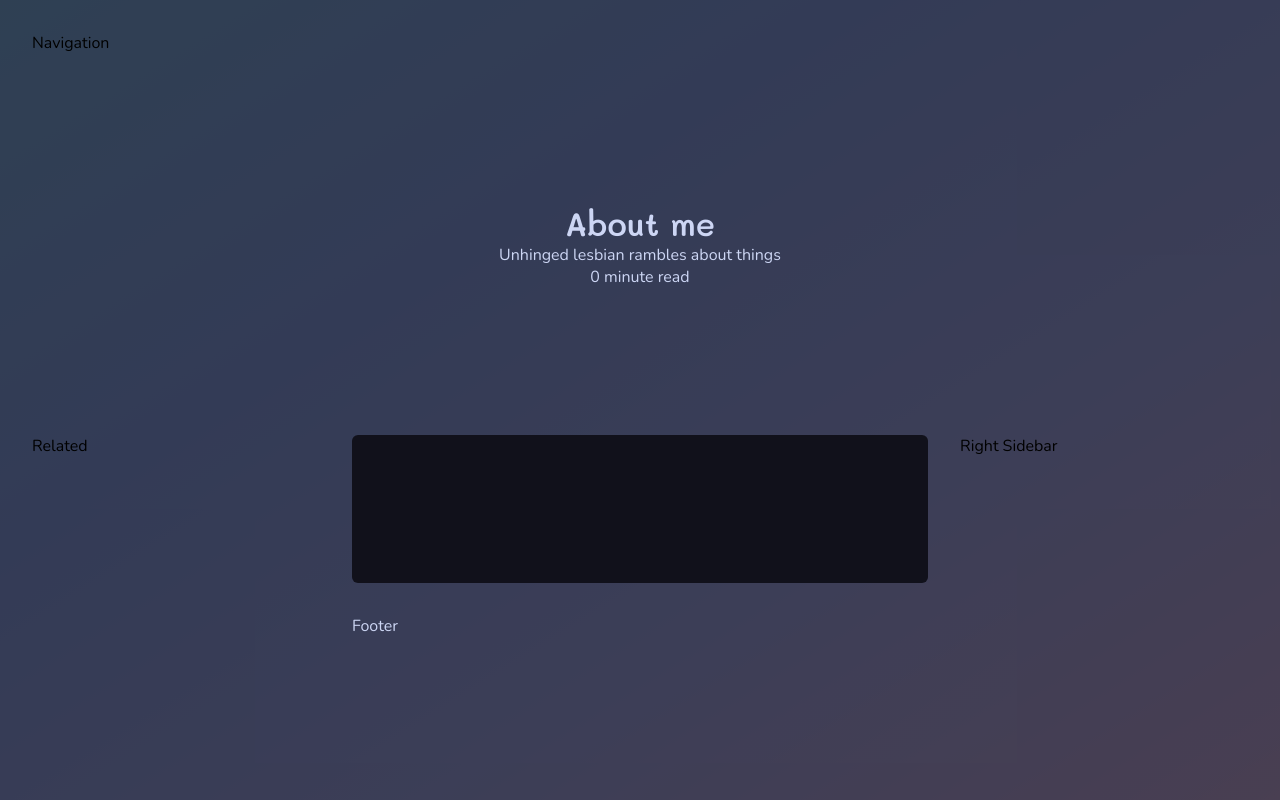
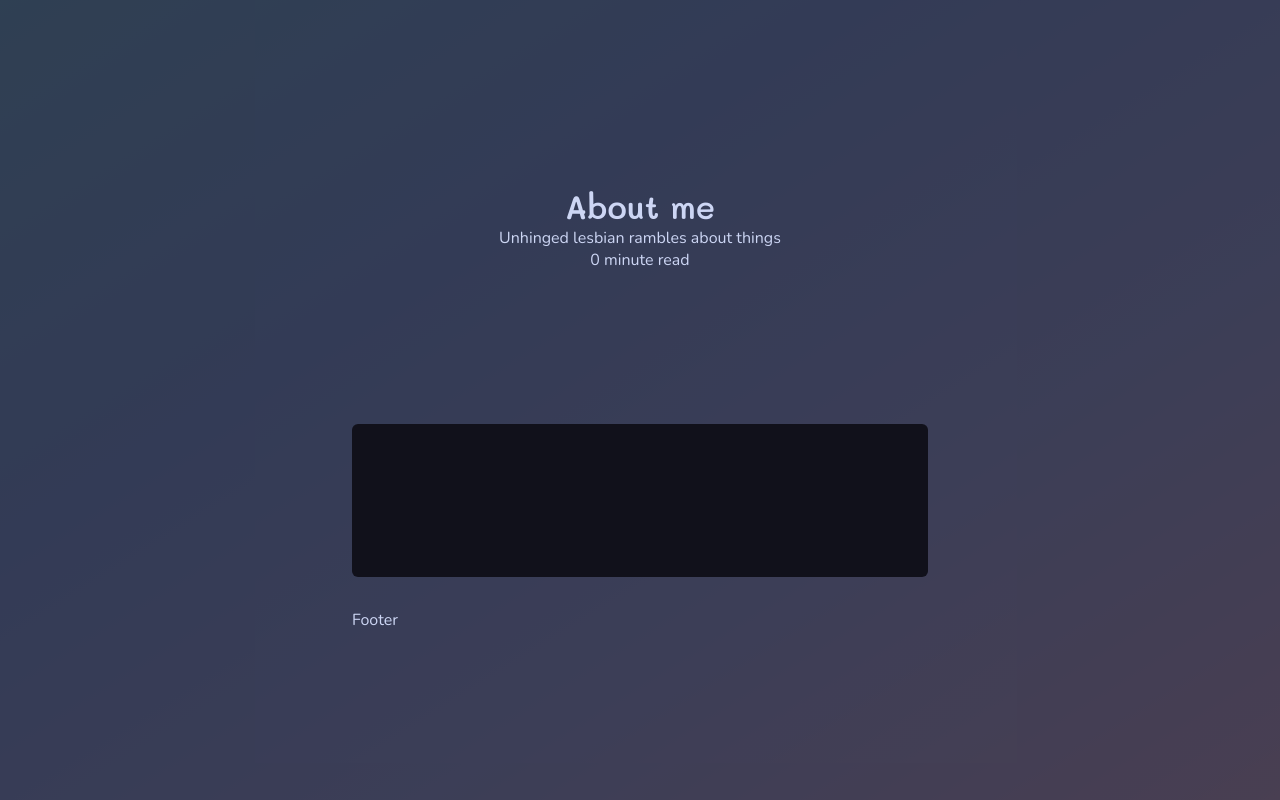
Before and after one commit to tryoxiss/tryoxiss.github.io, an Eleventy site: page source/about.md in a window 1280 px wide. Built offline with nearby package versions, Linux system fonts and the light colour scheme; Eleventy itself is replaced by a stand-in of ours; files that its build step writes are made by us from their sources; a small style sheet from the web is missing.

Commit message:
*Hisses at gh pages*

```diff
--- a/source/_includes/base.njk
+++ b/source/_includes/base.njk
@@ -8,7 +8,7 @@
      #}
 
     <nav role="primary navigation">
-        <text>Navigation</text>
+        {# <text>Navigation</text> #}
     </nav>
 
     {% block header %}
@@ -21,7 +21,7 @@
 
     <nav role="Outline">
         {% block outline %}
-        <text>Related</text>
+        {# <text>Related</text> #}
         {% endblock %}
     </nav>
 
@@ -33,7 +33,7 @@
 
     <nav role="Right Sidebar">
         {% block sidebar %}
-        <text>Right Sidebar</text>
+        {# <text>Right Sidebar</text> #}
         {% endblock %}
     </nav>
 
```
Also changed, not shown: docs/about/index.html (+3 -3 lines), docs/index.html (+3 -3 lines), docs/known-chrome-bugs/index.html (+3 -3 lines), docs/links/index.html (+3 -3 lines), docs/style/codestyle/index.html (+3 -3 lines), docs/tools/index.html (+3 -3 lines).
